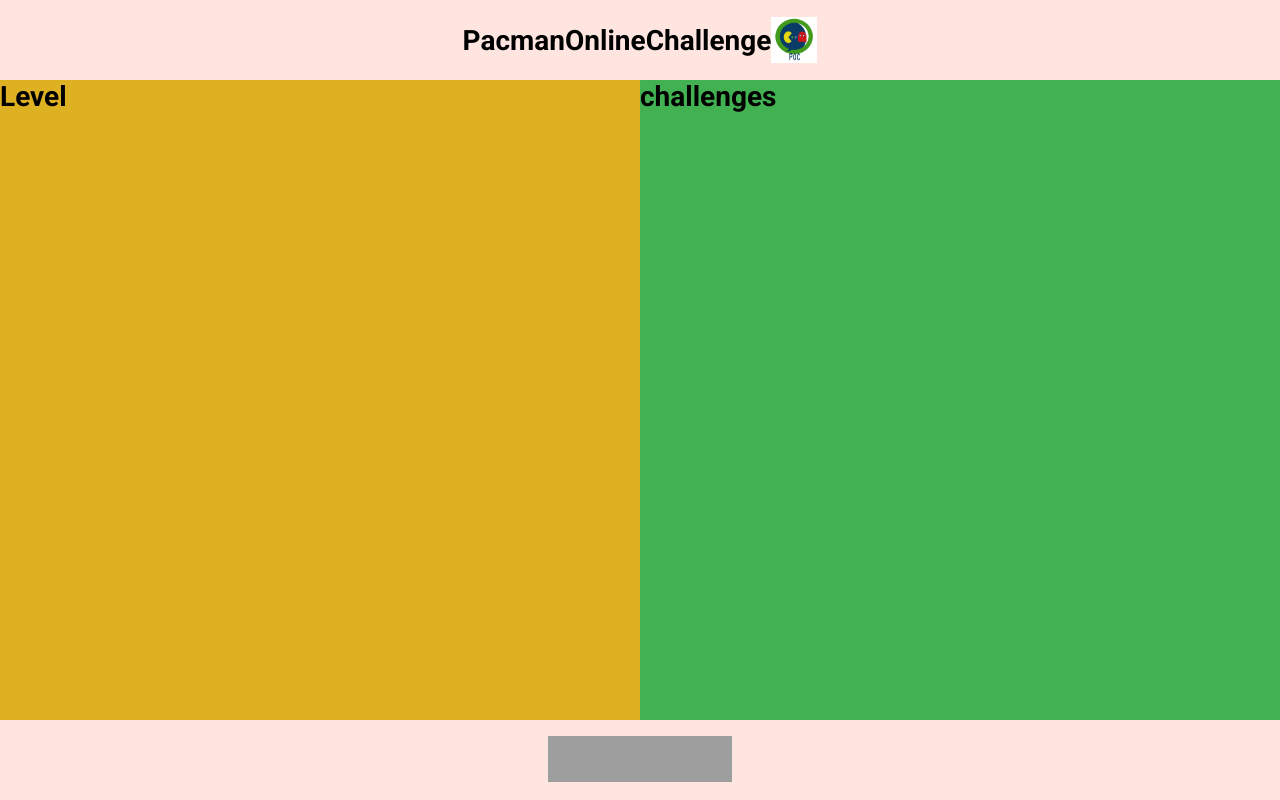
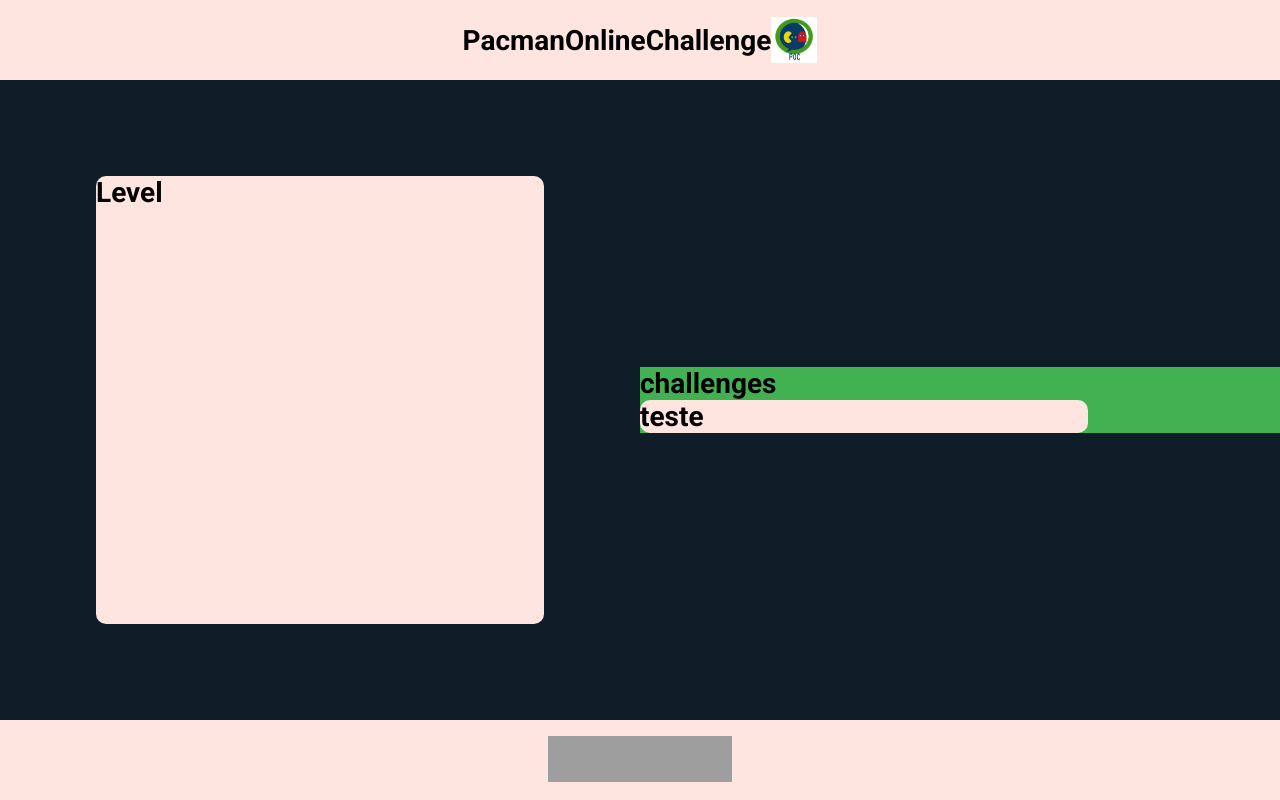
Before and after one commit to jdro10/ESTG-LDS-PacmanOnlineChallenge, a React (Create React App) app in the folder Frontend/fronted/: page / in a window 1280 px wide. Built offline with nearby package versions, Linux system fonts and the light colour scheme; grey boxes are pictures that could not be loaded.

Commit message:
start level

```diff
--- a/Frontend/fronted/src/Main.css
+++ b/Frontend/fronted/src/Main.css
@@ -1,12 +1,12 @@
 .container {
   display: grid;
-  grid-template-columns: 1fr 1fr 1fr 1fr;
+  grid-template-columns: 1fr 1fr;
   grid-template-rows: 10vh 80vh 10vh;
 
   grid-template-areas:
-    "header header header header"
-    "lever lever challenges challenges"
-    "footer footer footer footer";
+    "header  header"
+    "lever  challenges"
+    "footer footer";
 }
 
 .header-container {
@@ -25,15 +25,25 @@
 }
 
 .level-container {
+  grid-area: lever;
+  background-color: #0f1d28;
+  width: 100%;
   height: 100%;
-  grid-area: lever;
-  background-color: rgb(221, 177, 34);
+  display: flex;
+  align-items: center;
+  justify-content: center;
 }
 
 .challenges-container {
-  height: 100%;
   grid-area: challenges;
   background-color: rgb(66, 177, 81);
+}
+
+.caixa {
+  background-color: rgb(255, 229, 224);
+  height: 70%;
+  width: 70%;
+  border-radius: 10px;
 }
 
 .footer-container {
--- a/Frontend/fronted/src/Main.js
+++ b/Frontend/fronted/src/Main.js
@@ -14,10 +14,15 @@ export default function src() {
         </div>
       </div>
       <div className="level-container">
-        <h1>Level </h1>
+        <div className="caixa">
+          <h1>Level</h1>
+        </div>
       </div>
       <div className="challenges-container">
         <h1>challenges </h1>
+        <div className="caixa">
+          <h1>teste</h1>
+        </div>
       </div>
       <div className="footer-container">
         <div className="social">
```
